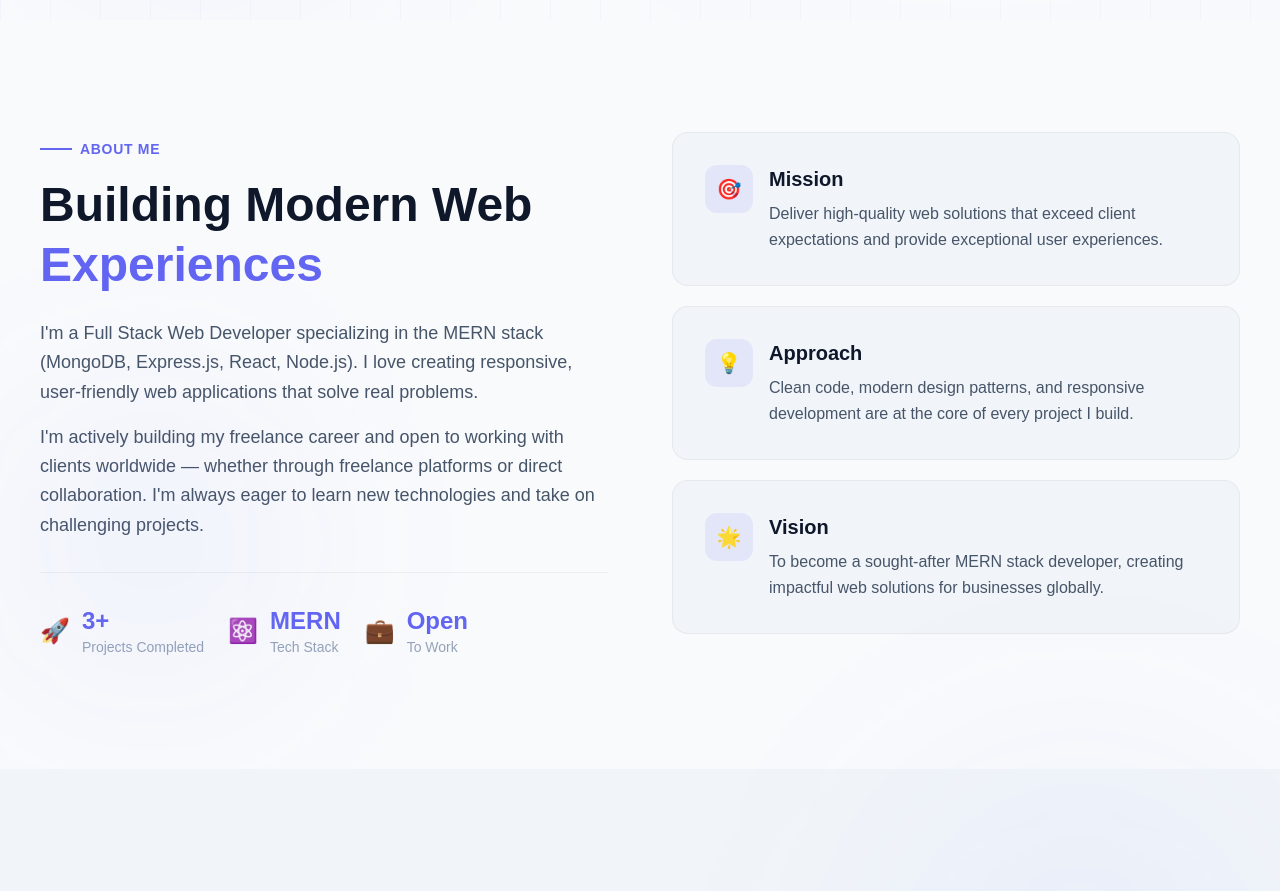
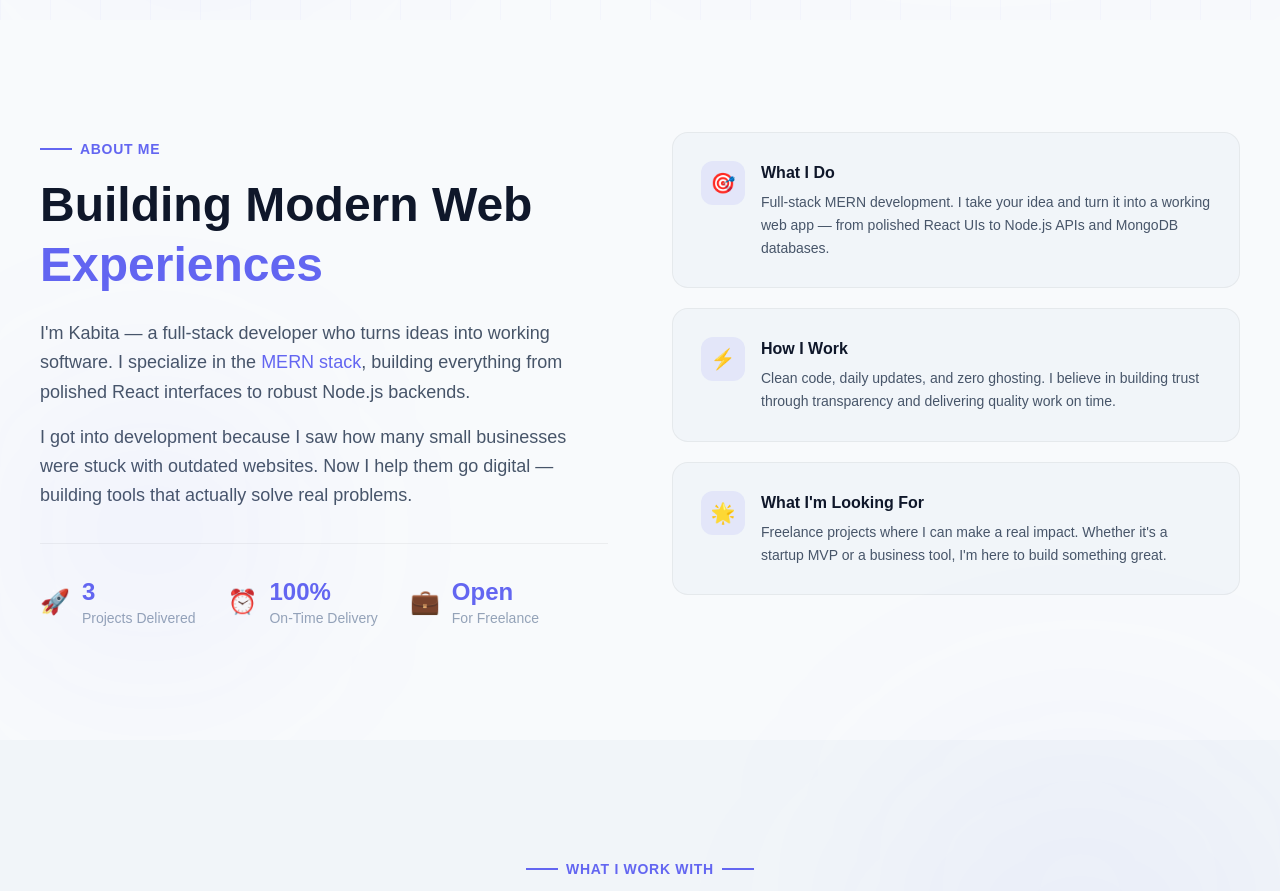
Before and after one commit to Kabita01-web/portfolio, a React (Vite) app in the folder portfolio-react/: page / in a window 1280 px wide. Shown: the part 780-1671 px from the top of the page. Built offline with nearby package versions, Linux system fonts and the light colour scheme.

Commit message:
refactor(about): make content more personal and scannable

```diff
--- a/portfolio-react/src/components/About.jsx
+++ b/portfolio-react/src/components/About.jsx
@@ -1,9 +1,30 @@
 import { motion } from "framer-motion";
 
 const stats = [
-  { number: "3+", label: "Projects Completed", icon: "🚀" },
-  { number: "MERN", label: "Tech Stack", icon: "⚛️" },
-  { number: "Open", label: "To Work", icon: "💼" },
+  { number: "3", label: "Projects Delivered", icon: "🚀" },
+  { number: "100%", label: "On-Time Delivery", icon: "⏰" },
+  { number: "Open", label: "For Freelance", icon: "💼" },
+];
+
+const featureCards = [
+  {
+    icon: "🎯",
+    title: "What I Do",
+    description:
+      "Full-stack MERN development. I take your idea and turn it into a working web app — from polished React UIs to Node.js APIs and MongoDB databases.",
+  },
+  {
+    icon: "⚡",
+    title: "How I Work",
+    description:
+      "Clean code, daily updates, and zero ghosting. I believe in building trust through transparency and delivering quality work on time.",
+  },
+  {
+    icon: "🌟",
+    title: "What I'm Looking For",
+    description:
+      "Freelance projects where I can make a real impact. Whether it's a startup MVP or a business tool, I'm here to build something great.",
+  },
 ];
 
 const cardVariants = {
@@ -17,12 +38,15 @@ const cardVariants = {
 
 const About = () => {
   return (
-    <section id="about" className="section-padding bg-bg-primary relative">
+    <section id="about" className="section-padding relative bg-bg-primary">
       {/* Background decoration */}
-      <div className="absolute top-1/2 left-0 w-[300px] h-[300px] bg-accent/5 rounded-full blur-[100px] pointer-events-none"></div>
+      <div
+        aria-hidden="true"
+        className="pointer-events-none absolute top-1/2 left-0 h-[300px] w-[300px] rounded-full bg-accent/5 blur-[100px]"
+      />
 
       <div className="container-main">
-        <div className="grid lg:grid-cols-2 gap-12 lg:gap-16">
+        <div className="grid gap-12 lg:grid-cols-2 lg:gap-16">
           {/* Left Column */}
           <motion.div
             initial={{ opacity: 0, y: 20 }}
@@ -31,117 +55,76 @@ const About = () => {
             transition={{ duration: 0.6, ease: [0.22, 1, 0.36, 1] }}
           >
             <div className="section-label">
-              <span className="w-8 h-[2px] bg-accent"></span>
+              <span aria-hidden="true" className="h-[2px] w-8 bg-accent" />
               About Me
             </div>
             <h2 className="section-title mb-6">
               Building Modern Web{" "}
               <span className="text-accent">Experiences</span>
             </h2>
+
+            {/* Two short paragraphs — readable and personal */}
             <div className="space-y-4">
-              <p className="text-base md:text-lg text-text-secondary leading-relaxed">
-                I'm a Full Stack Web Developer specializing in the MERN stack
-                (MongoDB, Express.js, React, Node.js). I love creating
-                responsive, user-friendly web applications that solve real
-                problems.
+              <p className="text-base leading-relaxed text-text-secondary md:text-lg">
+                I'm Kabita — a full-stack developer who turns ideas into working
+                software. I specialize in the{" "}
+                <span className="font-medium text-accent">MERN stack</span>,
+                building everything from polished React interfaces to robust
+                Node.js backends.
               </p>
-              <p className="text-base md:text-lg text-text-secondary leading-relaxed">
-                I'm actively building my freelance career and open to working
-                with clients worldwide — whether through freelance platforms or
-                direct collaboration. I'm always eager to learn new technologies
-                and take on challenging projects.
+              <p className="text-base leading-relaxed text-text-secondary md:text-lg">
+                I got into development because I saw how many small businesses
+                were stuck with outdated websites. Now I help them go digital —
+                building tools that actually solve real problems.
               </p>
             </div>
 
             {/* Stats */}
-            <div className="flex flex-wrap gap-6 pt-8 mt-8 border-t border-black/5 dark:border-white/10">
-              {stats.map((stat, index) => (
-                <div key={index} className="flex items-center gap-3">
-                  <span className="text-2xl">{stat.icon}</span>
+            <dl className="mt-8 flex flex-wrap gap-x-8 gap-y-5 border-t border-black/5 pt-8 dark:border-white/10">
+              {stats.map((stat) => (
+                <div key={stat.label} className="flex items-center gap-3">
+                  <span aria-hidden="true" className="text-2xl">
+                    {stat.icon}
+                  </span>
                   <div>
-                    <span className="text-2xl font-bold text-accent">
+                    <dt className="sr-only">{stat.label}</dt>
+                    <dd className="text-2xl font-bold text-accent">
                       {stat.number}
-                    </span>
+                    </dd>
                     <p className="text-sm text-text-muted">{stat.label}</p>
                   </div>
                 </div>
               ))}
-            </div>
+            </dl>
           </motion.div>
 
           {/* Right Column - Feature Cards */}
           <div className="flex flex-col gap-5">
+            {featureCards.map(({ icon, title, description }, index) => (
               <motion.div
-              custom={0}
+                key={title}
+                custom={index * 0.1}
                 variants={cardVariants}
                 initial="hidden"
                 whileInView="visible"
                 viewport={{ once: true, amount: 0.3 }}
-              className="card card-hover p-6 md:p-8"
+                className="card card-hover p-6 md:p-7"
               >
                 <div className="flex items-start gap-4">
-                <div className="w-12 h-12 rounded-xl bg-accent/10 flex items-center justify-center text-accent text-xl shrink-0">
-                  🎯
+                  <div className="flex h-11 w-11 shrink-0 items-center justify-center rounded-xl bg-accent/10 text-xl text-accent">
+                    {icon}
                   </div>
                   <div>
-                  <h3 className="text-xl font-semibold text-text-primary mb-2">
-                    Mission
+                    <h3 className="mb-1.5 text-base font-semibold text-text-primary">
+                      {title}
                     </h3>
-                  <p className="text-text-secondary leading-relaxed">
-                    Deliver high-quality web solutions that exceed client
-                    expectations and provide exceptional user experiences.
+                    <p className="text-sm leading-relaxed text-text-secondary">
+                      {description}
                     </p>
                   </div>
                 </div>
               </motion.div>
-
-            <motion.div
-              custom={0.1}
-              variants={cardVariants}
-              initial="hidden"
-              whileInView="visible"
-              viewport={{ once: true, amount: 0.3 }}
-              className="card card-hover p-6 md:p-8"
-            >
-              <div className="flex items-start gap-4">
-                <div className="w-12 h-12 rounded-xl bg-accent/10 flex items-center justify-center text-accent text-xl shrink-0">
-                  💡
-                </div>
-                <div>
-                  <h3 className="text-xl font-semibold text-text-primary mb-2">
-                    Approach
-                  </h3>
-                  <p className="text-text-secondary leading-relaxed">
-                    Clean code, modern design patterns, and responsive
-                    development are at the core of every project I build.
-                  </p>
-                </div>
-              </div>
-            </motion.div>
-
-            <motion.div
-              custom={0.2}
-              variants={cardVariants}
-              initial="hidden"
-              whileInView="visible"
-              viewport={{ once: true, amount: 0.3 }}
-              className="card card-hover p-6 md:p-8"
-            >
-              <div className="flex items-start gap-4">
-                <div className="w-12 h-12 rounded-xl bg-accent/10 flex items-center justify-center text-accent text-xl shrink-0">
-                  🌟
-                </div>
-                <div>
-                  <h3 className="text-xl font-semibold text-text-primary mb-2">
-                    Vision
-                  </h3>
-                  <p className="text-text-secondary leading-relaxed">
-                    To become a sought-after MERN stack developer, creating
-                    impactful web solutions for businesses globally.
-                  </p>
-                </div>
-              </div>
-            </motion.div>
+            ))}
           </div>
         </div>
       </div>
```
Lines whose indentation alone changed are shown as unchanged.
